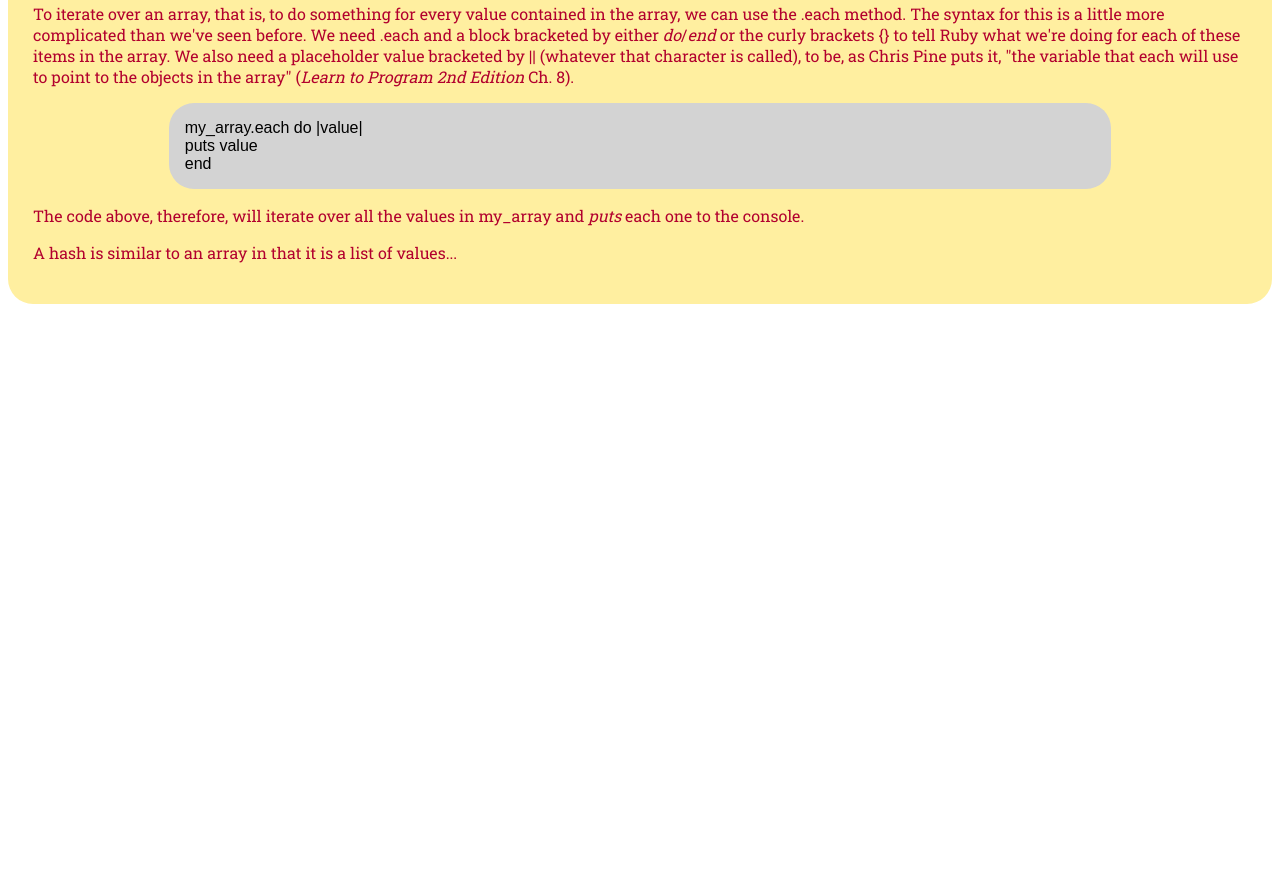
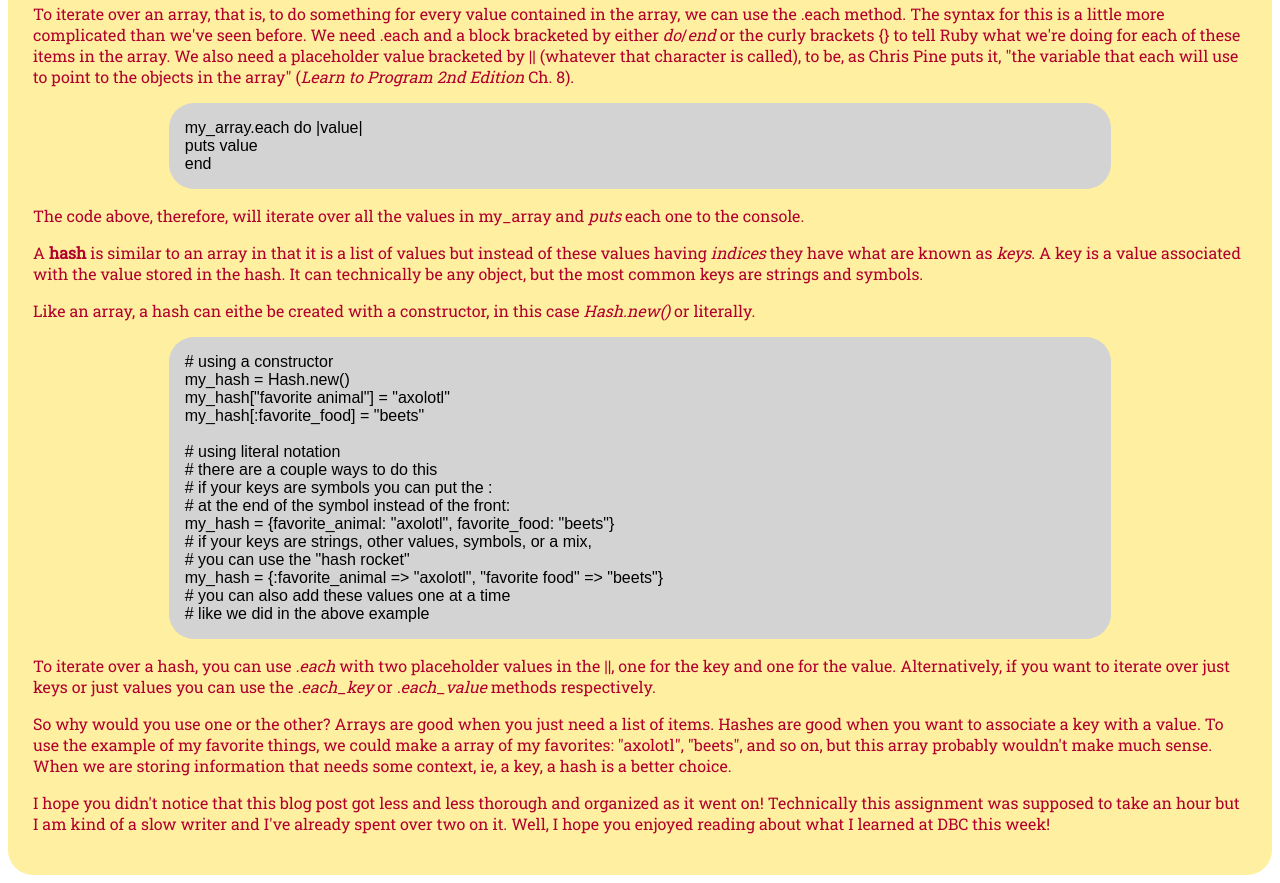
Before and after one commit to kb-diangelo/kb-diangelo.github.io, a plain HTML site: page blog/arrays-hashes.html in a window 1280 px wide. Shown: the part 1353-2236 px from the top of the page. Before the commit the page ends 1665 px from the top, so only its background shows below. Drawn offline with Linux system fonts and the light colour scheme.

Commit message:
Made some changes to arrays-hashes blog post

```diff
--- a/blog/arrays-hashes.html
+++ b/blog/arrays-hashes.html
@@ -62,7 +62,32 @@
       </div>
       The code above, therefore, will iterate over all the values in my_array and <em>puts</em> each one to the console.
     </p>
-    <p>A hash is similar to an array in that it is a list of values...
+    <p>A <strong>hash</strong> is similar to an array in that it is a list of values but instead of these values having <em>indices</em> they have what are known as <em>keys</em>. A key is a value associated with the value stored in the hash. It can technically be any object, but the most common keys are strings and symbols.
+    </p>
+    <p>Like an array, a hash can eithe be created with a constructor, in this case <em>Hash.new()</em> or literally.
+      <div class="code">
+        # using a constructor<br>
+        my_hash = Hash.new()<br>
+        my_hash["favorite animal"] = "axolotl"<br>
+        my_hash[:favorite_food] = "beets"<br>
+        <br>
+        # using literal notation <br>
+        # there are a couple ways to do this </br>
+        # if your keys are symbols you can put the : <br>
+        # at the end of the symbol instead of the front: <br>
+        my_hash = {favorite_animal: "axolotl", favorite_food: "beets"}<br>
+        # if your keys are strings, other values, symbols, or a mix, <br>
+        # you can use the "hash rocket"<br>
+        my_hash = {:favorite_animal => "axolotl", "favorite food" => "beets"}<br>
+        # you can also add these values one at a time <br>
+        # like we did in the above example<br>
+      </div>
+    <p> To iterate over a hash, you can use <em>.each</em> with two placeholder values in the ||, one for the key and one for the value. Alternatively, if you want to iterate over just keys or just values you can use the <em>.each_key</em> or <em>.each_value</em> methods respectively.
+    </p>
+    <p> So why would you use one or the other? Arrays are good when you just need a list of items. Hashes are good when you want to associate a key with a value. To use the example of my favorite things, we could make a array of my favorites: "axolotl", "beets", and so on, but this array probably wouldn't make much sense. When we are storing information that needs some context, ie, a key, a hash is a better choice.
+    </p><p>
+    I hope you didn't notice that this blog post got less and less thorough and organized as it went on! Technically this assignment was supposed to take an hour but I am kind of a slow writer and I've already spent over two on it. Well, I hope you enjoyed reading about what I learned at DBC this week!</p>
+
   </section>
 </main>
 </html>
```
Also changed, not shown: blog/blog-index.html (+1 -0 lines).
